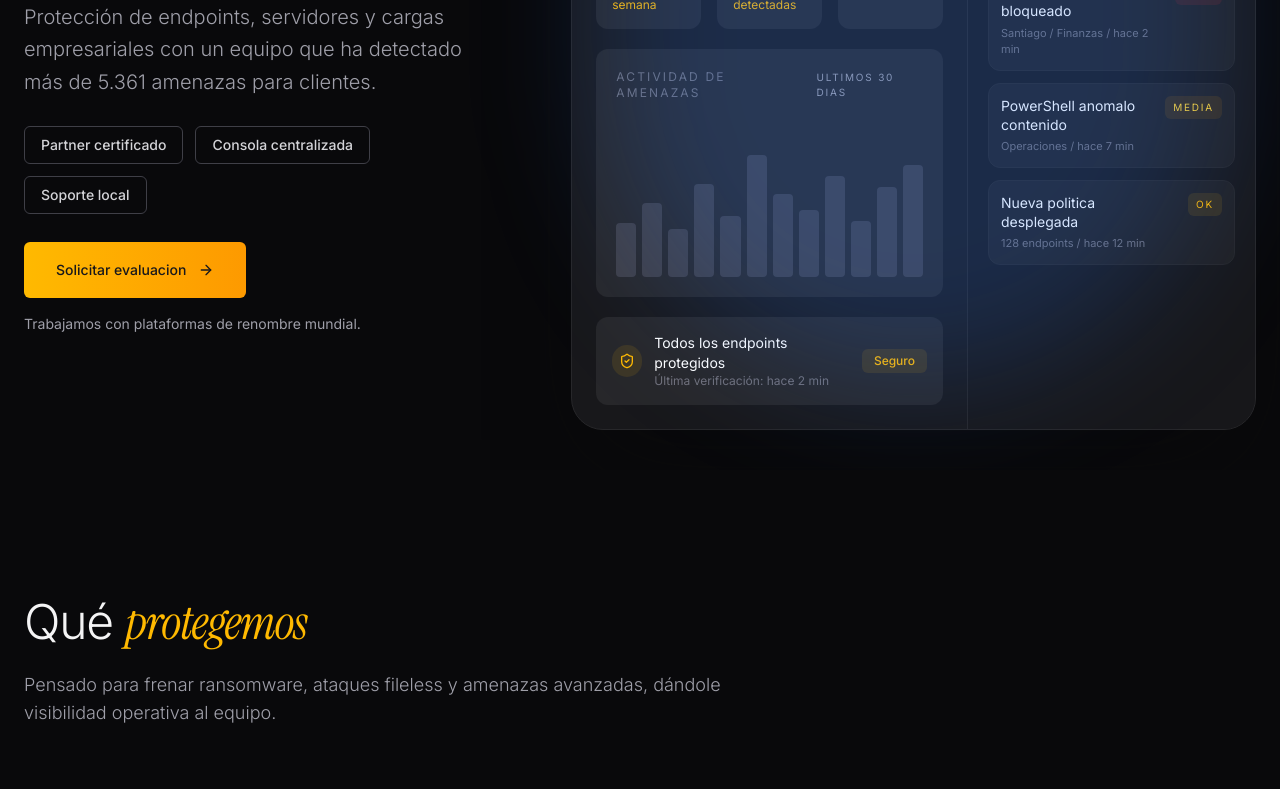
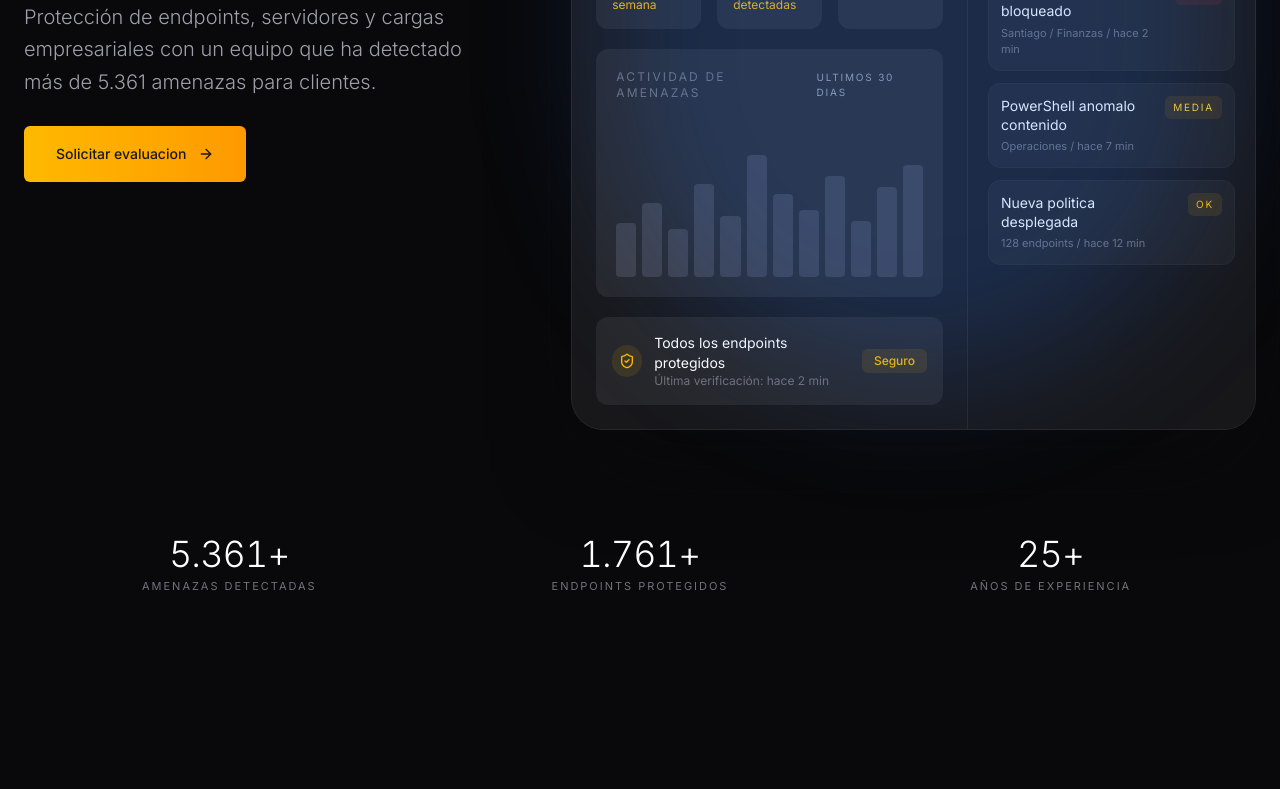
Before and after one commit to praxis1244-consulting/amj-web, a React (Vite) app: page /productos in a window 1280 px wide. Shown: the part 500-1289 px from the top of the page. Built offline with nearby package versions, Linux system fonts and the light colour scheme.

Commit message:
feat: replace product hero chips with count-up stat strip
Swap bordered feature chips for the same full-width stat strip used
on the homepage hero. Numbers count up on scroll with matching styling.

Co-Authored-By: Claude Opus 4.6 <noreply@anthropic.com>

```diff
--- a/client/src/components/sections/ProductHeroSection.tsx
+++ b/client/src/components/sections/ProductHeroSection.tsx
@@ -1,6 +1,32 @@
 import { ArrowRight, ShieldCheck } from "lucide-react";
 import { motion, useInView } from "framer-motion";
 import { useEffect, useRef, useState } from "react";
+
+const EASE = [0.16, 1, 0.3, 1] as const;
+
+function useCountUp(target: number, duration: number, inView: boolean) {
+  const [value, setValue] = useState(0);
+  useEffect(() => {
+    if (!inView) { setValue(0); return; }
+    const start = performance.now();
+    let rafId = 0;
+    function tick(now: number) {
+      const progress = Math.min((now - start) / duration, 1);
+      const eased = 1 - Math.pow(1 - progress, 4);
+      setValue(Math.round(eased * target));
+      if (progress < 1) rafId = requestAnimationFrame(tick);
+    }
+    rafId = requestAnimationFrame(tick);
+    return () => cancelAnimationFrame(rafId);
+  }, [inView, target, duration]);
+  return value;
+}
+
+const stats = [
+  { target: 5361, label: "Amenazas detectadas", suffix: "+" },
+  { target: 1761, label: "Endpoints protegidos", suffix: "+" },
+  { target: 25, label: "Años de experiencia", suffix: "+" },
+];
 
 const barHeights = [34, 46, 30, 58, 38, 76, 52, 42, 63, 35, 56, 70];
 
@@ -27,6 +53,38 @@ const queueItems = [
     status: "OK",
   },
 ];
+
+function ProductStatItem({ stat, inView, delay }: { stat: typeof stats[number]; inView: boolean; delay: number }) {
+  const count = useCountUp(stat.target, stat.target > 100 ? 2200 : 1200, inView);
+  return (
+    <motion.div
+      initial={{ opacity: 0, y: 8 }}
+      animate={{ opacity: inView ? 1 : 0, y: inView ? 0 : 8 }}
+      transition={{ duration: 0.5, delay, ease: EASE }}
+      className="py-5 sm:py-6 flex flex-col items-center gap-1"
+    >
+      <span className="text-2xl sm:text-3xl md:text-4xl font-light tracking-tight text-zinc-900 dark:text-white tabular-nums">
+        {count.toLocaleString("es-CL")}{stat.suffix}
+      </span>
+      <span className="text-[10px] sm:text-[11px] uppercase tracking-[0.18em] text-zinc-400 dark:text-zinc-500 text-center">
+        {stat.label}
+      </span>
+    </motion.div>
+  );
+}
+
+function ProductStats() {
+  const ref = useRef<HTMLDivElement>(null);
+  const inView = useInView(ref, { once: false, margin: "-10% 0px" });
+
+  return (
+    <div ref={ref} className="mt-16 md:mt-20 grid grid-cols-3">
+      {stats.map((stat, idx) => (
+        <ProductStatItem key={stat.label} stat={stat} inView={inView} delay={idx * 0.1} />
+      ))}
+    </div>
+  );
+}
 
 export default function ProductHeroSection() {
   const dashRef = useRef<HTMLDivElement>(null);
@@ -81,19 +139,6 @@ export default function ProductHeroSection() {
             equipo que ha detectado más de 5.361 amenazas para clientes.
           </p>
 
-          {/* Desktop-only feature chips */}
-          <div className="hidden md:flex flex-wrap gap-2 md:gap-3 mt-7">
-            <span className="border border-zinc-200 dark:border-zinc-700 rounded-md px-3 md:px-4 py-1.5 md:py-2 text-xs md:text-sm text-zinc-600 dark:text-zinc-300 font-medium">
-              Partner certificado
-            </span>
-            <span className="border border-zinc-200 dark:border-zinc-700 rounded-md px-3 md:px-4 py-1.5 md:py-2 text-xs md:text-sm text-zinc-600 dark:text-zinc-300 font-medium">
-              Consola centralizada
-            </span>
-            <span className="border border-zinc-200 dark:border-zinc-700 rounded-md px-3 md:px-4 py-1.5 md:py-2 text-xs md:text-sm text-zinc-600 dark:text-zinc-300 font-medium">
-              Soporte local
-            </span>
-          </div>
-
           {/* CTA Row - 100% width on mobile */}
           <div className="mt-8 md:mt-7 flex flex-wrap items-center gap-4 w-full md:w-auto">
             <a
@@ -103,11 +148,8 @@ export default function ProductHeroSection() {
               Solicitar evaluacion
               <ArrowRight className="w-5 h-5 sm:w-4 sm:h-4" />
             </a>
-            {/* Hidden competing text on mobile */}
-            <p className="hidden md:block text-sm text-zinc-500 dark:text-zinc-400">
-              Trabajamos con plataformas de renombre mundial.
-            </p>
           </div>
+
         </div>
 
         <div ref={dashRef} className="relative xl:pl-4 2xl:pl-8">
@@ -309,6 +351,9 @@ export default function ProductHeroSection() {
           </motion.div>
         </div>
       </div>
+
+      {/* Stat strip — full width */}
+      <ProductStats />
     </header>
   );
 }
```
